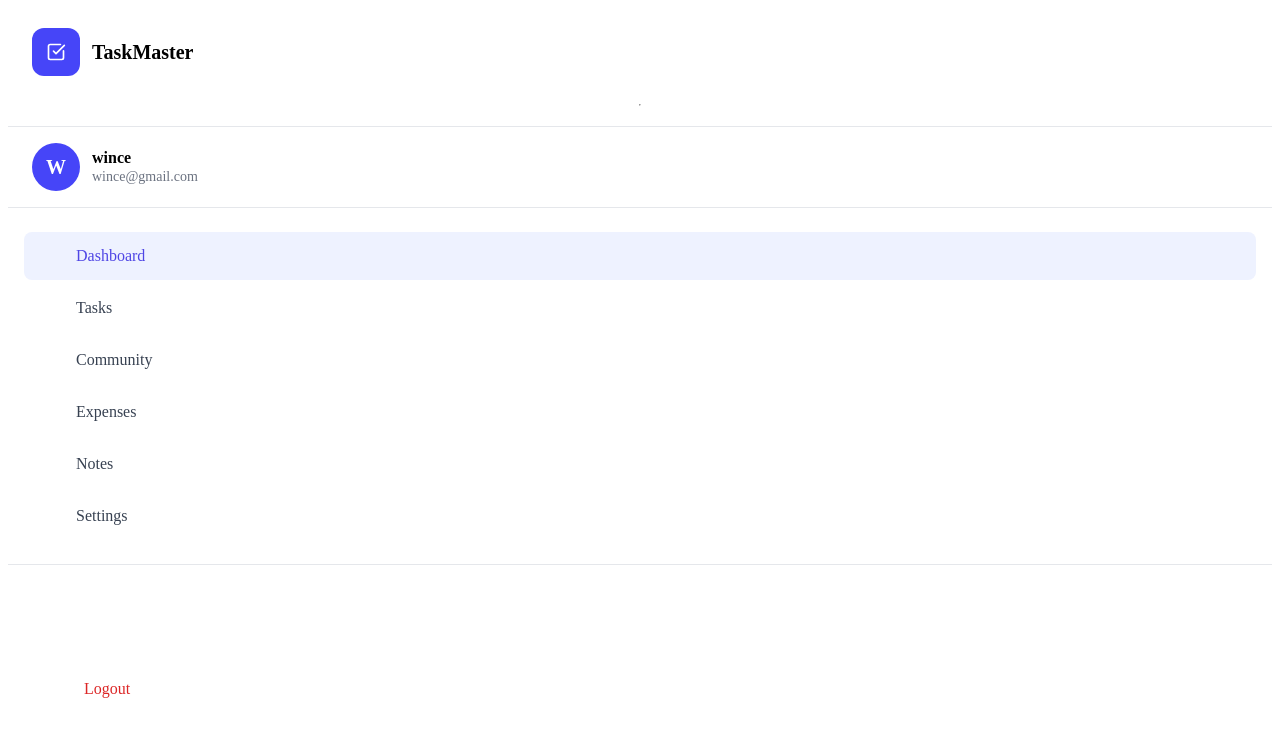
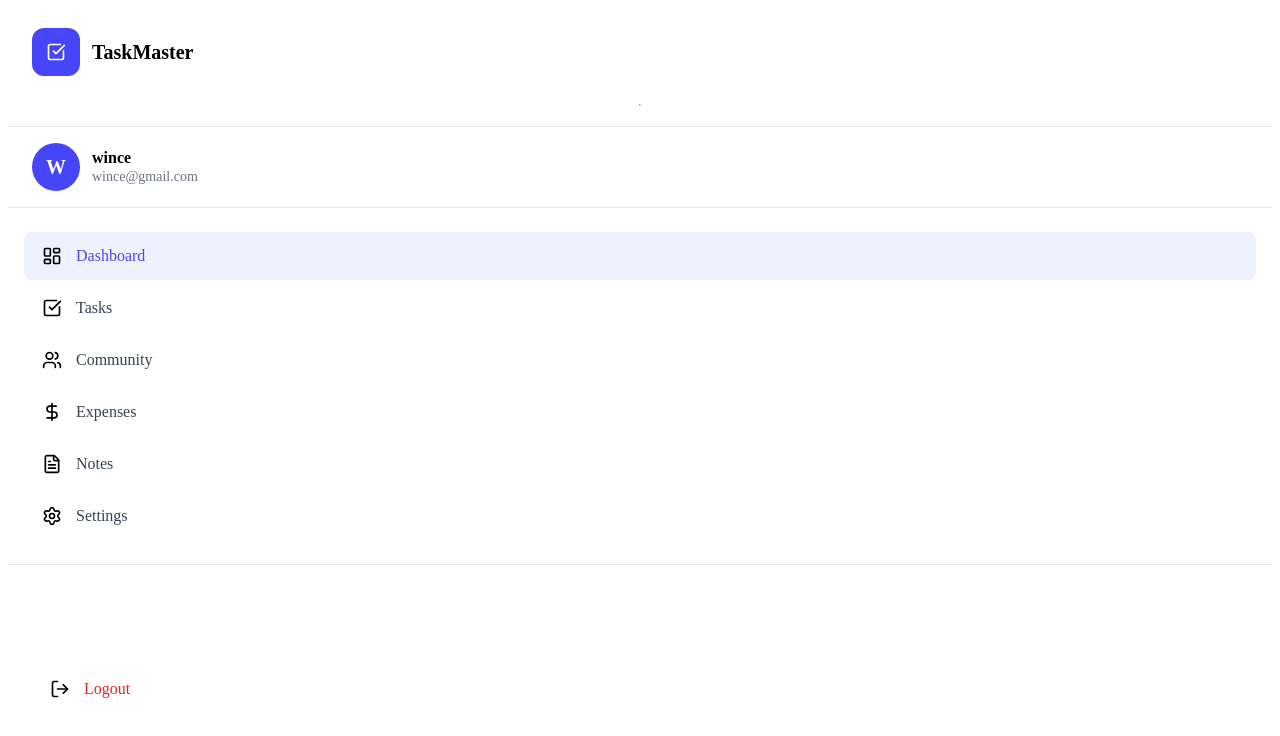
Before and after one commit to wince824/Task-manager, a plain HTML site: page module/sidebar/sidebar.html in a window 1280 px wide. Drawn offline with Linux system fonts and the light colour scheme.

Commit message:
dashboard

```diff
--- a/module/sidebar/sidebar.html
+++ b/module/sidebar/sidebar.html
@@ -22,7 +22,7 @@
             <span class="avatar-letter">W</span>
         </div>
         <div class="user-info">
-            <!-- actual name of the signed in person -->
+
             <h2 class="user-name">wince</h2>
             <p class="user-email">wince@gmail.com</p>
         </div>
@@ -30,34 +30,48 @@
 
     <nav class="navigation">
         <a href="#" class="nav-item active">
-            <span class="nav-icon"><!-- Dashboard icon --></span>
+            <span class="nav-icon">
+                <img src="/assets/Images/dashboard.svg" alt="Dashboard" width="20" height="20">
+            </span>
             <span class="nav-text">Dashboard</span>
         </a>
         <a href="#" class="nav-item">
-            <span class="nav-icon"><!-- Tasks icon --></span>
+            <span class="nav-icon">
+                <img src="/assets/Images/tasks.svg" alt="Dashboard" width="20" height="20">
+            </span>
             <span class="nav-text">Tasks</span>
         </a>
         <a href="#" class="nav-item">
-            <span class="nav-icon"><!-- Community icon --></span>
+            <span class="nav-icon">
+                <img src="/assets/Images/community.svg" alt="Dashboard" width="20" height="20">
+            </span>
             <span class="nav-text">Community</span>
         </a>
         <a href="#" class="nav-item">
-            <span class="nav-icon"><!-- Expenses icon --></span>
+            <span class="nav-icon">
+                <img src="/assets/Images/dollar.svg" alt="Dashboard" width="20" height="20">
+            </span>
             <span class="nav-text">Expenses</span>
         </a>
         <a href="#" class="nav-item">
-            <span class="nav-icon"><!-- Notes icon --></span>
+            <span class="nav-icon">
+                <img src="/assets/Images/notes.svg" alt="Dashboard" width="20" height="20">
+            </span>
             <span class="nav-text">Notes</span>
         </a>
         <a href="#" class="nav-item">
-            <span class="nav-icon"><!-- Settings icon --></span>
+            <span class="nav-icon">
+                <img src="/assets/Images/settings.svg" alt="Dashboard" width="20" height="20">
+            </span>
             <span class="nav-text">Settings</span>
         </a>
     </nav>
 
     <div class="logout-container">
         <a href="www.emmsdan.com" class="logout-button">
-            <span class="logout-icon"><!-- Logout icon --></span>
+            <span class="logout-icon">
+                <img src="/assets/Images/Logout.svg" alt="Dashboard" width="20" height="20">
+            </span>
             <span class="logout-text">Logout</span>
         </a>
     </div>
```
Also changed, not shown: assets/Images/Logout.svg (added), assets/Images/community.svg (added), assets/Images/dashboard.svg (added), assets/Images/dollar.svg (added), assets/Images/notes.svg (added), assets/Images/settings.svg (added), assets/Images/tasks.svg (added).
